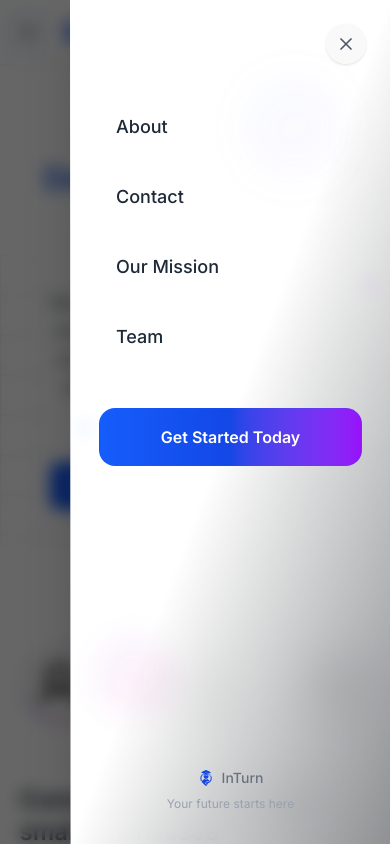
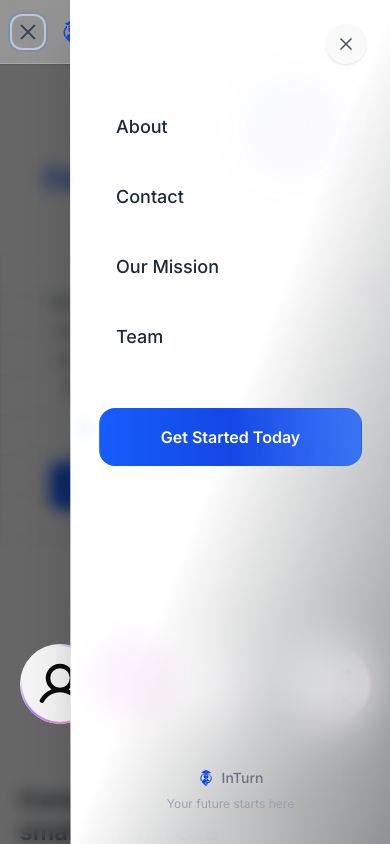
Before and after one commit to joininturn/landing-page, a Next.js app: page / in a window 390 px wide. Both pictures are taken after a click on the button "Toggle navigation menu". Shown: the top 844 px of the page. Built offline with nearby package versions, Linux system fonts and the light colour scheme.

Commit message:
fix: fix the gradients to match our theme

```diff
--- a/src/components/Navigation.tsx
+++ b/src/components/Navigation.tsx
@@ -115,6 +115,7 @@ export default function Navigation() {
     }, [navOpen]);
 
     const handleOnHamburgerClick = () => {
+        console.log('Hamburger clicked, navOpen:', navOpen, 'currentlyAnimating:', currentlyAnimating);
         if(currentlyAnimating) return;
         if(navOpen === null) {
             setNavOpen(false);
@@ -163,10 +164,10 @@ export default function Navigation() {
             </nav>
 
             { /* Mobile Navigation Overlay */ }
-            <div className="mobile-nav-overlay fixed inset-0 bg-black/60 backdrop-blur-sm z-[100] hidden md:hidden" onClick={handleOnHamburgerClick}></div>
+            <div className="mobile-nav-overlay fixed inset-0 bg-black/60 backdrop-blur-sm z-40 hidden md:hidden" onClick={handleOnHamburgerClick}></div>
 
             { /* Mobile Navigation Menu */ }
-            <div className="nav-page-links fixed top-0 right-0 w-80 max-w-[90vw] h-full bg-gradient-to-br from-white via-white to-blue-50/30 backdrop-blur-xl border-l border-white/20 shadow-2xl z-[110] hidden md:hidden flex-col justify-start pt-20 px-6">
+            <div className="nav-page-links fixed top-0 right-0 w-80 max-w-[90vw] h-full bg-gradient-to-br from-white via-white to-blue-50/30 backdrop-blur-xl border-l border-white/20 shadow-2xl z-50 hidden md:hidden flex-col justify-start pt-20 px-6">
                 { /* Close Button */ }
                 <button
                     onClick={handleOnHamburgerClick}
@@ -189,11 +190,8 @@ export default function Navigation() {
                             >
                                 <div className="flex items-center justify-between">
                                     <span className="relative z-10">{link.name}</span>
-                                    <div className="w-6 h-6 rounded-full bg-gradient-to-r from-blue-500 to-purple-500 opacity-0 group-hover:opacity-100 transition-all duration-300 flex items-center justify-center transform group-hover:rotate-12">
-                                        <div className="w-2 h-2 bg-white rounded-full"></div>
-                                    </div>
                                 </div>
-                                <div className="absolute inset-0 bg-gradient-to-r from-blue-500/5 to-purple-500/5 rounded-2xl opacity-0 group-hover:opacity-100 transition-opacity duration-300"></div>
+                                <div className="absolute inset-0 bg-gradient-to-r from-blue-500/5 to-transparent rounded-2xl opacity-0 group-hover:opacity-100 transition-opacity duration-300"></div>
                             </a>
                         ))
                     }
@@ -203,7 +201,7 @@ export default function Navigation() {
                 <div className="mt-10 px-1">
                     <a
                         href="/students/start"
-                        className="group block text-center text-base font-semibold bg-gradient-to-r from-blue-600 via-blue-700 to-purple-600 px-6 py-4 rounded-2xl text-white hover:shadow-xl hover:shadow-blue-500/25 transition-all duration-300 hover:scale-105 active:scale-95 border border-blue-600/20 relative overflow-hidden"
+                        className="block text-center text-base font-semibold bg-gradient-to-r from-blue-600 via-blue-700 to-blue-600/80 px-6 py-4 rounded-2xl text-white hover:shadow-xl hover:shadow-blue-500/25 transition-all duration-300 hover:scale-105 active:scale-95 border border-blue-600/20 relative overflow-hidden"
                         onClick={() => setNavOpen(false)}
                     >
                         <span className="relative z-10">Get Started Today</span>
```
